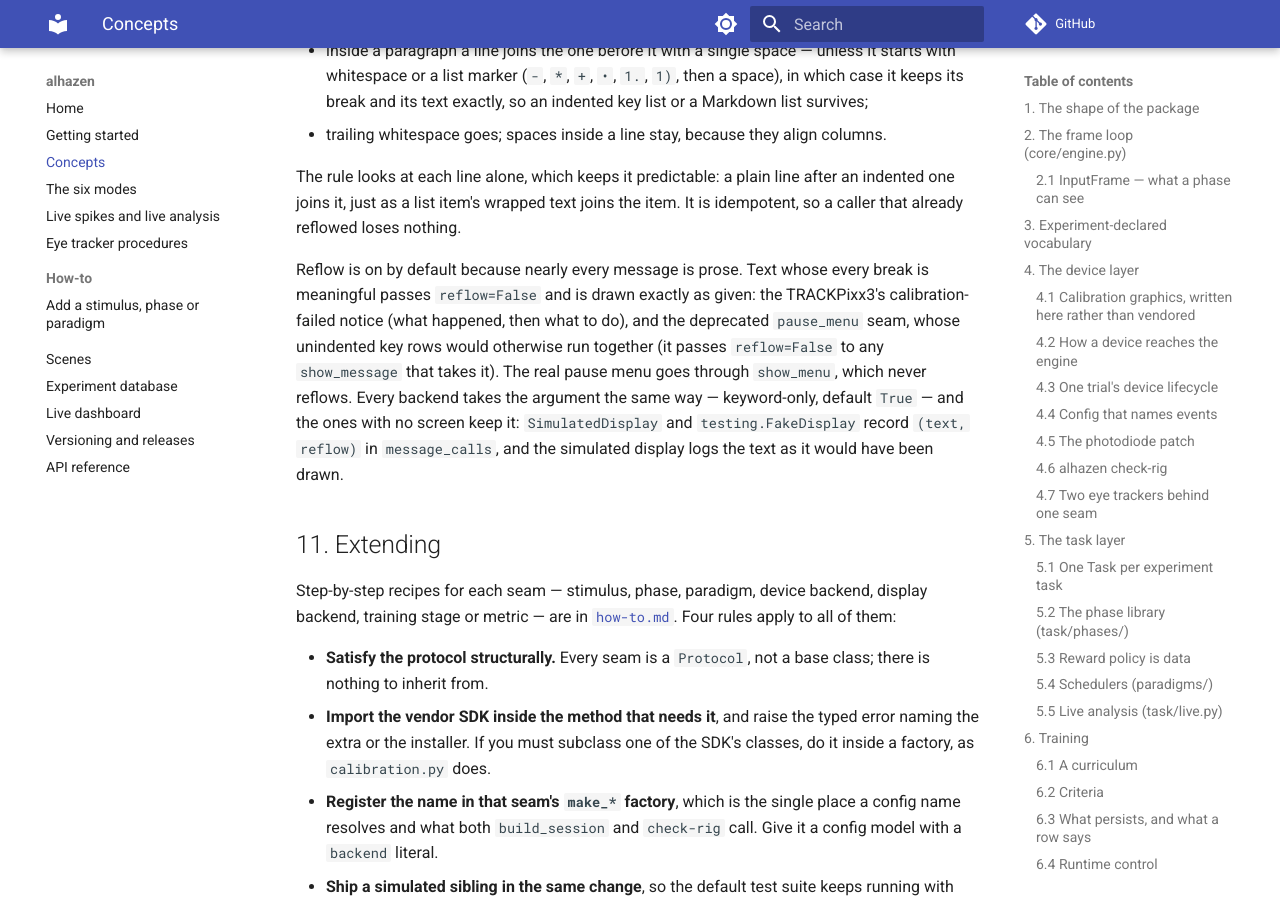
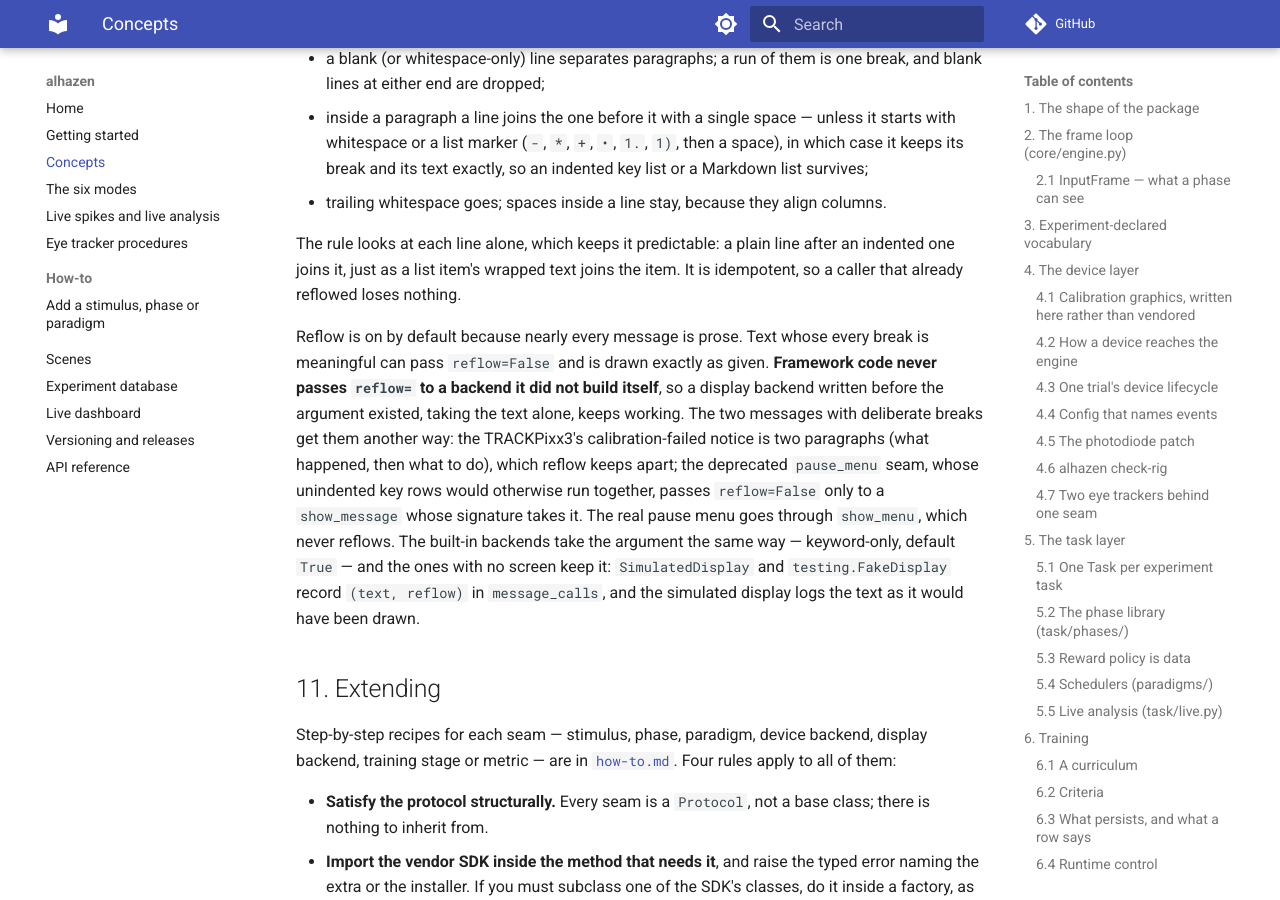
Before and after one commit to sh4r11f/alhazen, an MkDocs documentation site: the page built from docs/architecture.md, in a window 1280 px wide and 900 px high, scrolled down 22874 px. Built offline with MkDocs 1.6.1 and Material for MkDocs 9.7.7, drawn with Linux system fonts in a browser that asks for light colours; comment, search, counter and statistics services are not loaded.

Commit message:
Keep display backends that predate reflow working
The TRACKPixx3 calibration-failed notice passed reflow=False to whatever
display it was given, so a display backend written outside alhazen before
the argument existed would raise TypeError on it. Write the notice as two
paragraphs instead: reflow keeps them apart without being asked, and no
framework code now passes reflow= to a backend it did not build. The
deprecated pause_menu seam still checks the signature before passing it.

The protocol and the built-in backends keep reflow. The viewpixx test
fake now takes the text alone, standing in for such a backend, and a new
runner test shows instructions reach a one-argument show_message. The
CHANGELOG, architecture 10.1, how-to and eye-tracker docs say a custom
backend should accept reflow to support it, rather than that it breaks.

Closes #39

```diff
--- a/docs/architecture.md
+++ b/docs/architecture.md
@@ -960,7 +960,8 @@ a pure function with no renderer behind it:
 flowchart LR
     SRC["instructions.md<br/>(hard-wrapped)"] --> RUN["SessionRunner"]
     RUN -->|"show_message(text)"| BE["display backend"]
-    CAL["TRACKPixx3: Calibration FAILED<br/>(two deliberate lines)"] -->|"show_message(text, reflow=False)"| BE
+    CAL["TRACKPixx3: Calibration FAILED<br/>(two paragraphs)"] -->|"show_message(text)"| BE
+    PM["deprecated pause_menu seam<br/>(key rows)"] -->|"show_message(text, reflow=False)<br/>only if it takes reflow"| BE
     BE -->|"reflow=True"| RF["display.text.reflow<br/>(pure string work)"]
     RF --> LAY["layout: wrap at the measure,<br/>size the box, shrink if too tall"]
     BE -->|"reflow=False"| LAY
@@ -982,13 +983,17 @@ after an indented one joins it, just as a list item's wrapped text joins the
 item. It is idempotent, so a caller that already reflowed loses nothing.
 
 Reflow is on by default because nearly every message is prose. Text whose
-every break is meaningful passes `reflow=False` and is drawn exactly as given:
-the TRACKPixx3's calibration-failed notice (what happened, then what to do),
-and the deprecated `pause_menu` seam, whose unindented key rows would
-otherwise run together (it passes `reflow=False` to any `show_message` that
-takes it). The real pause menu goes through `show_menu`, which never
-reflows. Every backend takes the argument the same way — keyword-only,
-default `True` — and the ones with no screen keep it: `SimulatedDisplay` and
+every break is meaningful can pass `reflow=False` and is drawn exactly as
+given. **Framework code never passes `reflow=` to a backend it did not build
+itself**, so a display backend written before the argument existed, taking
+the text alone, keeps working. The two messages with deliberate breaks get
+them another way: the TRACKPixx3's calibration-failed notice is two
+paragraphs (what happened, then what to do), which reflow keeps apart; the
+deprecated `pause_menu` seam, whose unindented key rows would otherwise run
+together, passes `reflow=False` only to a `show_message` whose signature
+takes it. The real pause menu goes through `show_menu`, which never reflows.
+The built-in backends take the argument the same way — keyword-only, default
+`True` — and the ones with no screen keep it: `SimulatedDisplay` and
 `testing.FakeDisplay` record `(text, reflow)` in `message_calls`, and the
 simulated display logs the text as it would have been drawn.
 
```
Also changed, not shown: CHANGELOG.md (+8 -5 lines), docs/eye-tracker.md (+3 -2 lines), docs/how-to.md (+3 -1 lines), 4 other files.
